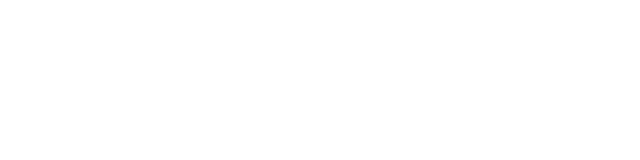
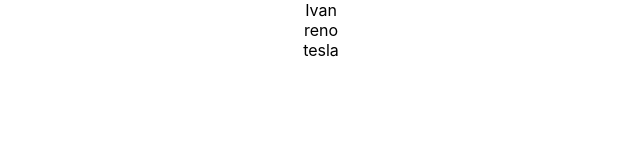
Before and after one commit to IgnatZakalinsky/stoproject, a React (Create React App) app in the folder front/: page /clientProfile in a window 1280 px wide. Shown: the top 160 px of the page, without its empty margins (319-959 px from the left). Built offline with nearby package versions, Linux system fonts and the light colour scheme.

Commit message:
add clientProfile and cars

```diff
--- a/front/src/api/apiCars.js
+++ b/front/src/api/apiCars.js
@@ -12,7 +12,7 @@
 		return instance.get(`cars`)
 	},
 	postCar () {
-		return instance.post(`cars`, {cars})
+		return instance.post(`cars`)
 	},
 	updateCar () {
 		return instance.put()
--- a/front/src/components/STO.js
+++ b/front/src/components/STO.js
@@ -1,11 +1,13 @@
 import React from 'react';
 import {Route} from "react-router-dom";
 import Clients from "./clients/Clients";
+import ClientProfile from "./clientProfile/ClientProfile";
 
 function STO() {
     return (
         <div className="STO">
             <Route path='/clients' render={() => <Clients/>}/>
+            <Route path='/clientProfile' render={() => <ClientProfile/>}/>
         </div>
     );
 }
--- /dev/null
+++ b/front/src/components/cars/cars.js
@@ -0,0 +1,12 @@
+import React from 'react';
+
+function Cars(props) {
+
+    return (
+        <div >
+                {props.make}
+        </div>
+    );
+}
+
+export default Cars;
--- /dev/null
+++ b/front/src/components/clientProfile/ClientProfile.js
@@ -0,0 +1,24 @@
+import React from 'react';
+import {connect} from "react-redux";
+import Cars from "../cars/cars";
+import Client from "../clients/Client";
+
+function ClientProfile(props) {
+    const cars = props.cars.map(c => <Cars {...c}/>);
+
+    return (
+        <div >
+            <Client {...props.clients[0]} />
+            {cars}
+        </div>
+    );
+}
+
+let mapStateToProps = (state) => {
+    return {
+        clients: state.client.clients,
+        cars: state.cars.cars
+    };
+};
+
+export default connect(mapStateToProps)(ClientProfile);
```
